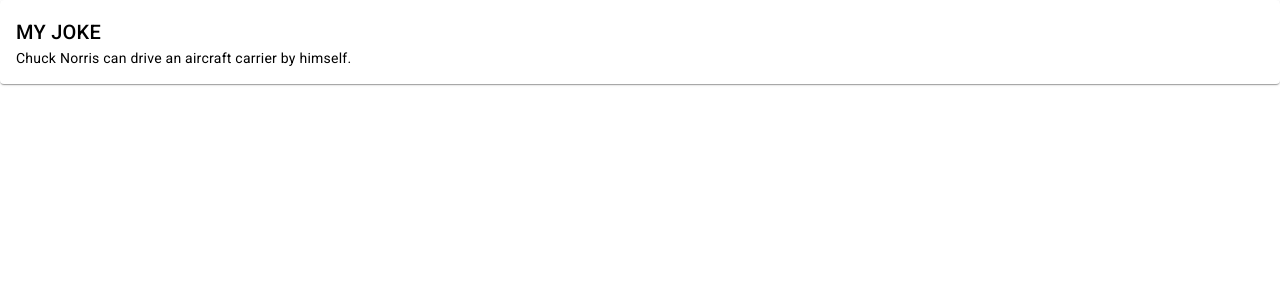
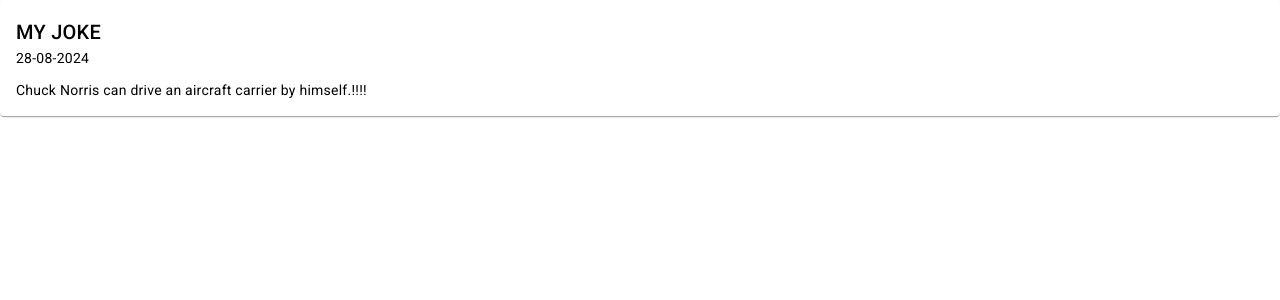
Before and after one commit to buj99-centric/angular-training-28-08-2024, an Angular app: page / in a window 1280 px wide. Shown: the top 300 px of the page. Built offline with nearby package versions, Linux system fonts and the light colour scheme.

Commit message:
Add Custom Pipe

```diff
--- a/src/app/joke-details/joke-card/joke-card.component.html
+++ b/src/app/joke-details/joke-card/joke-card.component.html
@@ -3,6 +3,9 @@
       <mat-card-title>{{joke.title | uppercase}}</mat-card-title>
     </mat-card-header>
     <mat-card-content>
-      {{joke.content}}
+      <p>{{joke.date | date : 'dd-MM-YYYY'}}</p>
+      <p>{{joke.content | suffix : '!' : 4}}</p>
+
+
     </mat-card-content>
 </mat-card>
--- a/src/app/joke-details/joke-card/joke-card.component.ts
+++ b/src/app/joke-details/joke-card/joke-card.component.ts
@@ -8,6 +8,8 @@
 })
 export class JokeCardComponent {
   joke: Joke = {
-    title: "My joke", content: "Chuck Norris can drive an aircraft carrier by himself."
+    title: "My joke",
+    content: "Chuck Norris can drive an aircraft carrier by himself.",
+    date: new Date()
   };
 }
--- a/src/app/joke-details/joke-details.module.ts
+++ b/src/app/joke-details/joke-details.module.ts
@@ -2,10 +2,12 @@
 import { CommonModule } from '@angular/common';
 import { JokeCardComponent } from './joke-card/joke-card.component';
 import { MatCardModule } from '@angular/material/card';
+import { SuffixPipe } from './pipes/suffix.pipe';
 
 @NgModule({
   declarations: [
-    JokeCardComponent
+    JokeCardComponent,
+    SuffixPipe
   ],
   imports: [
     CommonModule,
--- a/src/app/joke-details/models/joke.model.ts
+++ b/src/app/joke-details/models/joke.model.ts
@@ -1,4 +1,5 @@
 export interface Joke {
     title: string;
     content: string;
+    date: Date;
 }
--- /dev/null
+++ b/src/app/joke-details/pipes/suffix.pipe.ts
@@ -0,0 +1,11 @@
+import { Pipe, PipeTransform } from "@angular/core";
+
+@Pipe({
+    name: 'suffix',
+    pure: true
+})
+export class SuffixPipe implements PipeTransform {
+    transform(value: string, suffix: string, occurences: number = 1) {
+        return value + suffix.repeat(occurences);
+    }
+}
```
